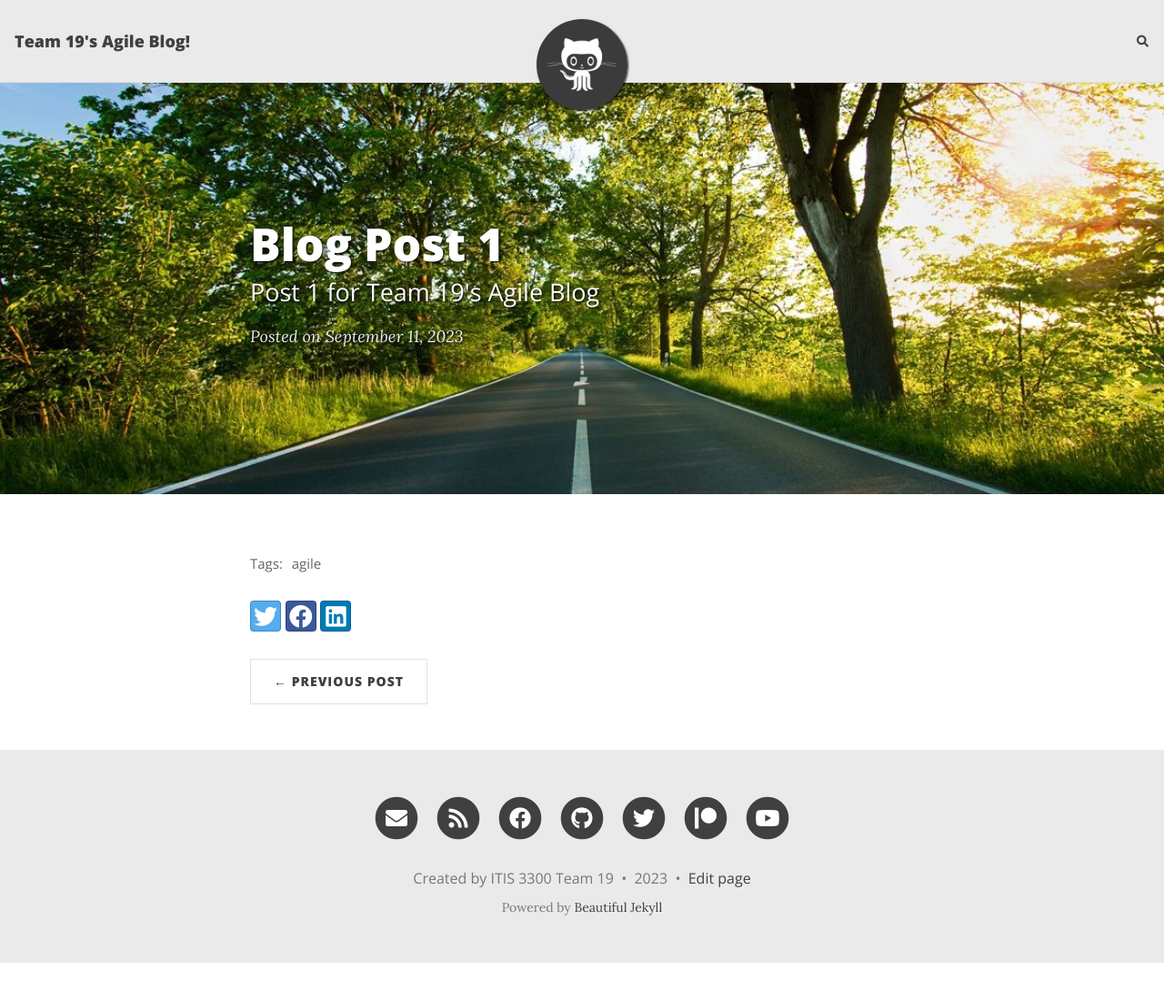
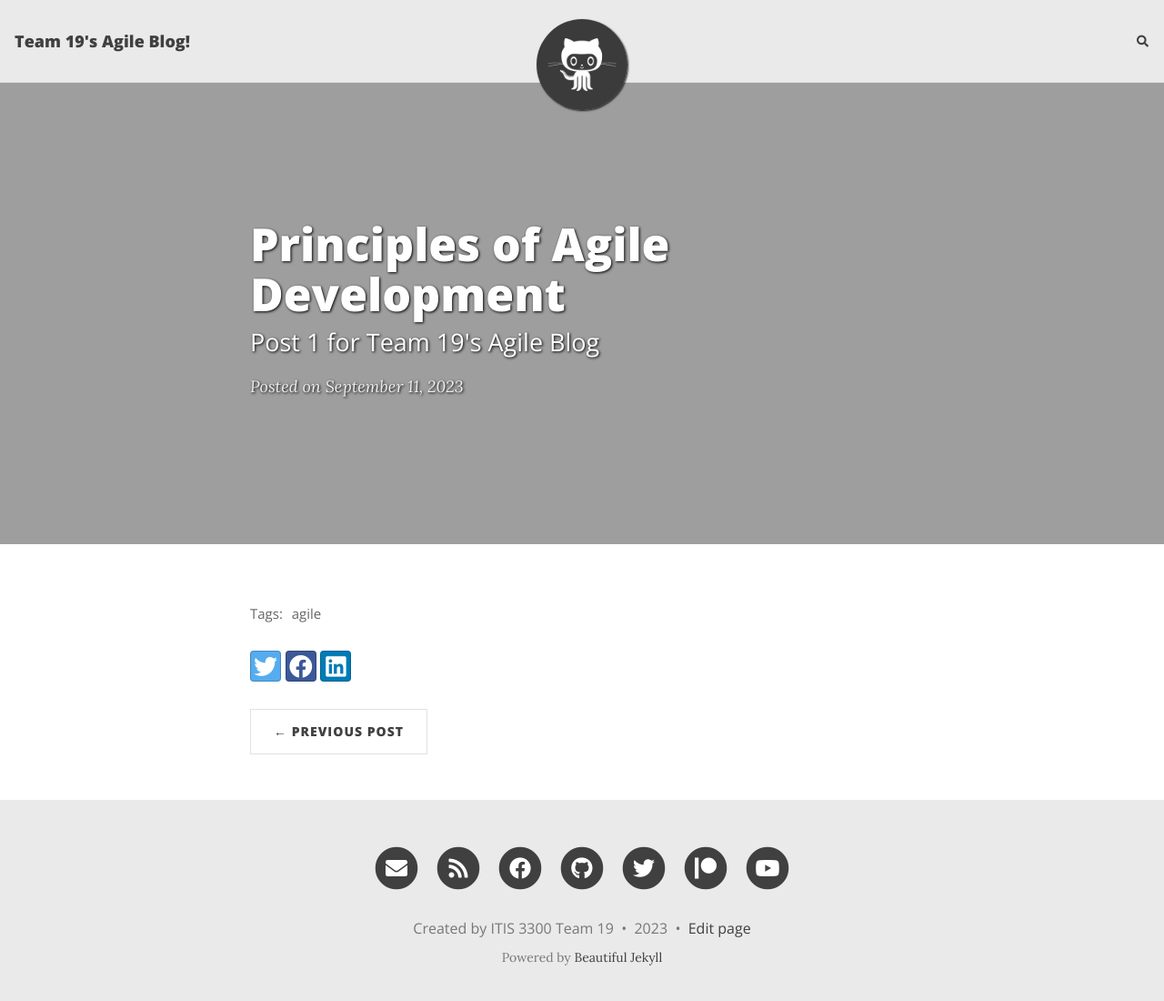
Before and after one commit to dlouangr/agile-blog, a Jekyll site: the page built from _posts/2023-09-11-post2.md, in a window 1280 px wide and 1113 px high. Shown: the top 1100 px of the window at 91% size. Built offline with Jekyll 4.4.1, drawn with Linux system fonts in a browser that asks for light colours; nearby versions of some CDN libraries; comment, search, counter and statistics services are not loaded.

Commit message:
Update 2023-09-11-post2.md

```diff
--- a/_posts/2023-09-11-post2.md
+++ b/_posts/2023-09-11-post2.md
@@ -1,8 +1,8 @@
 ---
 layout: post
-title: Blog Post 1
+title: Principles of Agile Development
 subtitle: Post 1 for Team 19's Agile Blog
-cover-img: /assets/img/path.jpg
+cover-img: /assets/img/agile-method.jpg
 thumbnail-img: /assets/img/thumb.png
 share-img: /assets/img/path.jpg
 tags: [agile]
```
